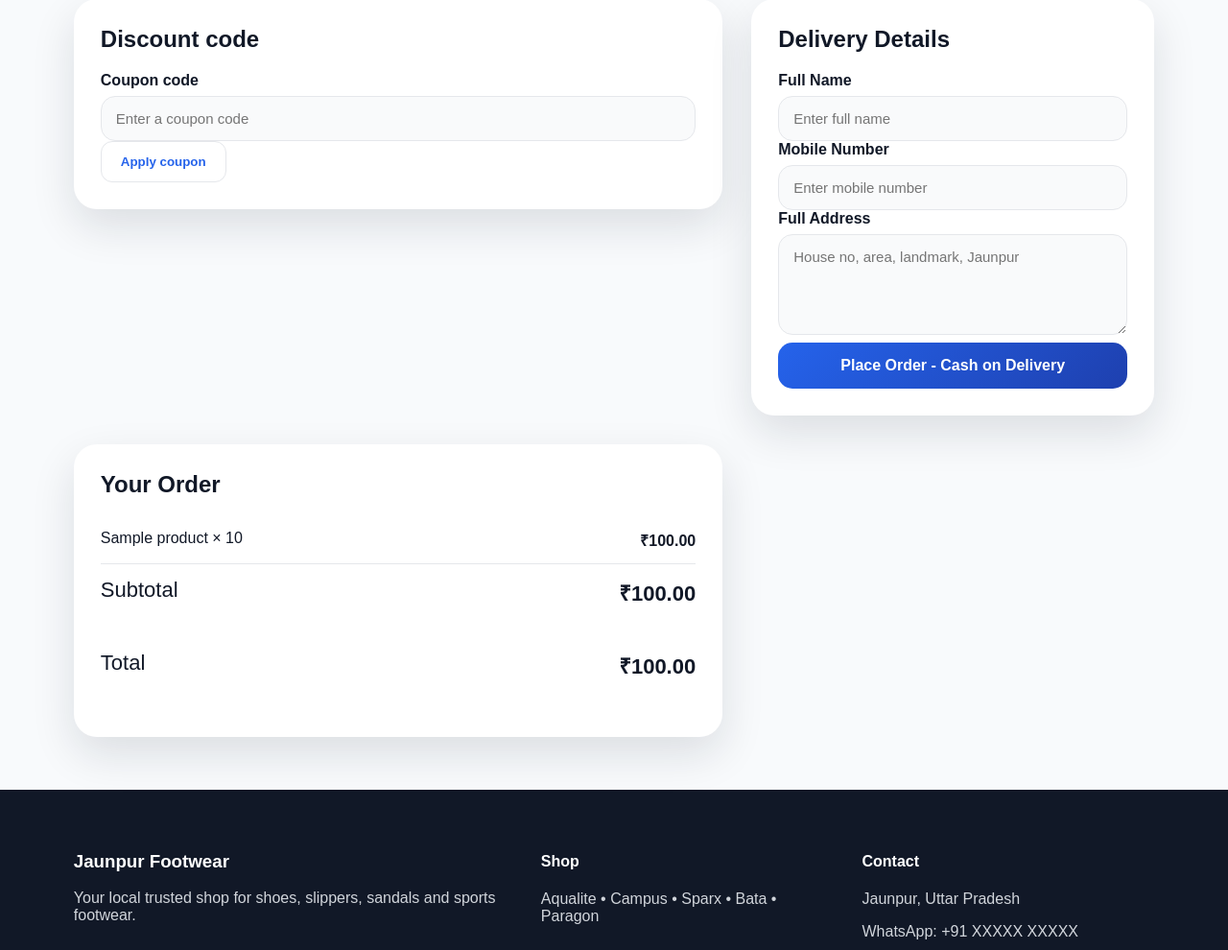
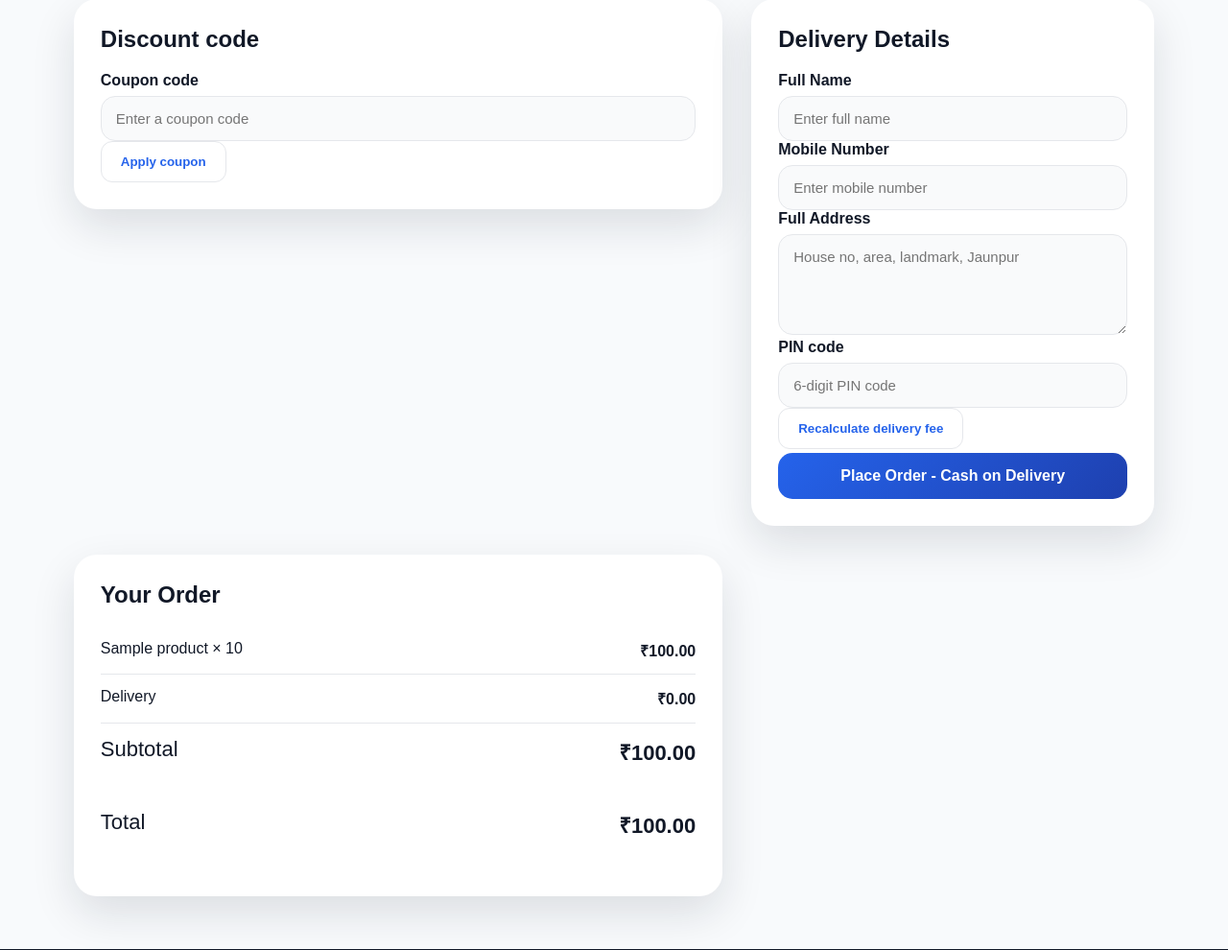
Before and after one commit to sartaj05/jaunpur-footwear-shop, a Django app: page /orders/checkout/ in a window 1280 px wide. Shown: the part 396-1386 px from the top of the page at 96% size. Run offline with Django 5.2, Linux system fonts and the light colour scheme; a user stored in the database is signed in; tables that the repository leaves empty hold one stand-in row (values such as "Sample post").

Commit message:
feat(shipping): calculate delivery fees by PIN code

```diff
--- a/footwear/settings.py
+++ b/footwear/settings.py
@@ -141,6 +141,8 @@ STATIC_ROOT = BASE_DIR / 'staticfiles'
 MEDIA_URL = '/media/'
 MEDIA_ROOT = BASE_DIR / 'media'
 
+DEFAULT_DELIVERY_FEE = '50.00'
+
 LOGIN_URL = 'login'
 LOGIN_REDIRECT_URL = 'home'
 LOGOUT_REDIRECT_URL = 'home'
--- a/orders/models.py
+++ b/orders/models.py
@@ -34,6 +34,8 @@ class Order(models.Model):
     full_name = models.CharField(max_length=150)
     mobile = models.CharField(max_length=15)
     address = models.TextField()
+    delivery_pincode = models.CharField(max_length=10, blank=True)
+    shipping_amount = models.DecimalField(max_digits=10, decimal_places=2, default=Decimal('0.00'))
     total_amount = models.DecimalField(max_digits=10, decimal_places=2)
     discount_amount = models.DecimalField(max_digits=10, decimal_places=2, default=Decimal('0.00'))
     coupon_code = models.CharField(max_length=30, blank=True)
@@ -91,3 +93,13 @@ class Coupon(models.Model):
 
     def __str__(self):
         return self.code
+
+
+class DeliveryRate(models.Model):
+    pincode_prefix = models.CharField(max_length=10, unique=True)
+    fee = models.DecimalField(max_digits=8, decimal_places=2, default=Decimal('0.00'))
+    free_delivery_minimum = models.DecimalField(max_digits=10, decimal_places=2, blank=True, null=True)
+    is_active = models.BooleanField(default=True)
+
+    def __str__(self):
+        return f'{self.pincode_prefix} - {self.fee}'
--- a/orders/views.py
+++ b/orders/views.py
@@ -2,8 +2,22 @@ from django.shortcuts import render, redirect, get_object_or_404
 from django.contrib.auth.decorators import login_required
 from django.contrib import messages
 from django.db import transaction
+from django.conf import settings
+from decimal import Decimal
+import re
 from products.models import Product, ProductVariant
-from .models import CartItem, Coupon, Order, OrderItem
+from .models import CartItem, Coupon, DeliveryRate, Order, OrderItem
+
+
+def delivery_fee_for(pincode, subtotal):
+    rates = DeliveryRate.objects.filter(is_active=True)
+    matching_rates = [rate for rate in rates if pincode.startswith(rate.pincode_prefix)]
+    if matching_rates:
+        rate = max(matching_rates, key=lambda item: len(item.pincode_prefix))
+        if rate.free_delivery_minimum is not None and subtotal >= rate.free_delivery_minimum:
+            return Decimal('0.00')
+        return rate.fee
+    return Decimal(str(getattr(settings, 'DEFAULT_DELIVERY_FEE', '50.00')))
 
 
 @login_required
@@ -106,7 +120,24 @@ def checkout(request):
             coupon_code = ''
             messages.warning(request, 'The applied coupon is no longer valid.')
 
+    pincode = request.session.get('delivery_pincode', '')
+    shipping_amount = delivery_fee_for(pincode, total) if pincode else Decimal('0.00')
+
+    if request.method == 'POST' and request.POST.get('action') == 'estimate_delivery':
+        submitted_pincode = request.POST.get('pincode', '').strip()
+        if not re.fullmatch(r'[1-9][0-9]{5}', submitted_pincode):
+            messages.error(request, 'Enter a valid 6-digit Indian PIN code.')
+        else:
+            request.session['delivery_pincode'] = submitted_pincode
+            messages.success(request, 'Delivery fee updated for your PIN code.')
+        return redirect('checkout')
+
     if request.method == 'POST':
+        pincode = request.POST.get('pincode', '').strip()
+        if not re.fullmatch(r'[1-9][0-9]{5}', pincode):
+            messages.error(request, 'Enter a valid 6-digit Indian PIN code before placing the order.')
+            return redirect('checkout')
+        request.session['delivery_pincode'] = pincode
         with transaction.atomic():
             locked_items = list(
                 CartItem.objects.select_for_update()
@@ -129,13 +160,16 @@ def checkout(request):
             else:
                 locked_coupon = None
                 locked_discount = 0
+            locked_shipping = delivery_fee_for(pincode, locked_subtotal)
 
             order = Order.objects.create(
                 user=request.user,
                 full_name=request.POST.get('full_name'),
                 mobile=request.POST.get('mobile'),
                 address=request.POST.get('address'),
-                total_amount=locked_subtotal - locked_discount,
+                delivery_pincode=pincode,
+                shipping_amount=locked_shipping,
+                total_amount=locked_subtotal - locked_discount + locked_shipping,
                 discount_amount=locked_discount,
                 coupon_code=locked_coupon.code if locked_coupon else '',
             )
@@ -162,14 +196,17 @@ def checkout(request):
             CartItem.objects.filter(user=request.user).delete()
 
         request.session.pop('coupon_code', None)
+        request.session.pop('delivery_pincode', None)
         return redirect('my_orders')
 
     return render(request, 'orders/checkout.html', {
         'items': items,
         'total': total,
         'discount': discount,
-        'grand_total': total - discount,
+        'grand_total': total - discount + shipping_amount,
         'coupon_code': coupon_code,
+        'pincode': pincode,
+        'shipping_amount': shipping_amount,
     })
 
 
--- a/templates/orders/checkout.html
+++ b/templates/orders/checkout.html
@@ -42,6 +42,15 @@
                 <textarea name="address" placeholder="House no, area, landmark, Jaunpur" required></textarea>
             </div>
 
+            <div class="form-group">
+                <label for="deliveryPincode">PIN code</label>
+                <input id="deliveryPincode" type="text" name="pincode" value="{{ pincode }}" inputmode="numeric" pattern="[1-9][0-9]{5}" maxlength="6" placeholder="6-digit PIN code" required>
+            </div>
+
+            <button class="secondary-btn" type="submit" name="action" value="estimate_delivery" formnovalidate>
+                Recalculate delivery fee
+            </button>
+
             <button class="auth-btn">
                 Place Order - Cash on Delivery
             </button>
@@ -58,6 +67,7 @@
         </div>
         {% endfor %}
 
+        <div class="summary-row"><span>Delivery</span><strong>&#8377;{{ shipping_amount }}</strong></div>
         {% if coupon_code %}
         <div class="summary-row"><span>Coupon ({{ coupon_code }})</span><strong>-₹{{ discount }}</strong></div>
         {% endif %}
--- a/templates/orders/my_orders.html
+++ b/templates/orders/my_orders.html
@@ -26,6 +26,7 @@
             <p><strong>Name:</strong> {{ order.full_name }}</p>
             <p><strong>Mobile:</strong> {{ order.mobile }}</p>
             <p><strong>Address:</strong> {{ order.address }}</p>
+            {% if order.delivery_pincode %}<p><strong>PIN code:</strong> {{ order.delivery_pincode }}</p>{% endif %}
             <p><strong>Total:</strong> ₹{{ order.total_amount }}</p>
             {% if order.coupon_code %}<p><strong>Coupon:</strong> {{ order.coupon_code }} (saved ₹{{ order.discount_amount }})</p>{% endif %}
             <p><strong>Payment:</strong> {{ order.payment_method }}</p>
```
Also changed, not shown: orders/admin.py (+8 -1 lines), orders/migrations/0004_delivery_rates.py (added).
